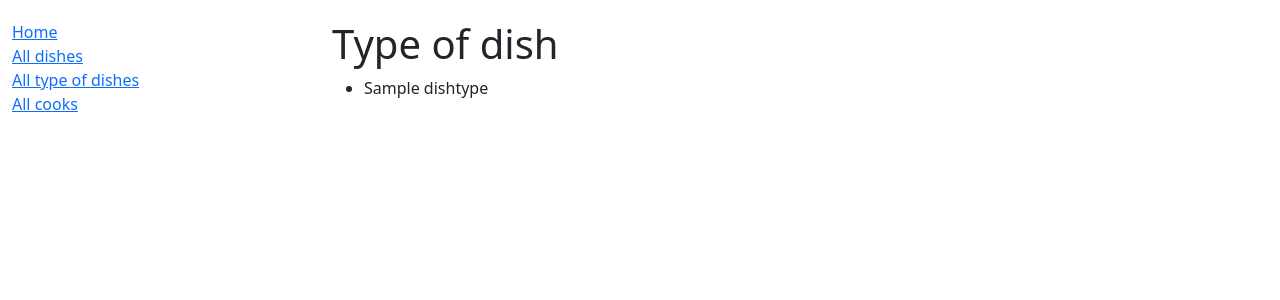
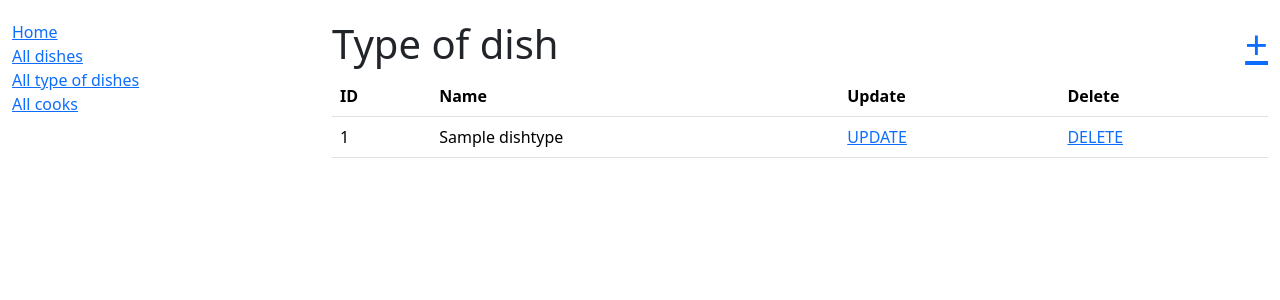
Before and after one commit to oleksashcherbakov/restaurant, a Django app: page /kitchen/dish-type/ in a window 1280 px wide. Shown: the top 300 px of the page. Run offline with Django 5.2, Linux system fonts and the light colour scheme; tables that the repository leaves empty hold one stand-in row (values such as "Sample post"); parts of the project's set-up code (start-up, migrations or seed data) failed here and were passed over.

Commit message:
added full funcionality for dish type

```diff
--- a/Restaurant/settings.py
+++ b/Restaurant/settings.py
@@ -37,6 +37,8 @@ INSTALLED_APPS = [
     "django.contrib.sessions",
     "django.contrib.messages",
     "django.contrib.staticfiles",
+    "crispy_forms",
+    "crispy_bootstrap5",
     "drf_spectacular",
     "debug_toolbar",
     "kitchen",
@@ -163,3 +165,7 @@ SPECTACULAR_SETTINGS = {
     "VERSION": "1.0.0",
     "SERVE_INCLUDE_SCHEMA": False,
 }
+
+CRISPY_ALLOWED_TEMPLATE_PACKS = "bootstrap5"
+
+CRISPY_TEMPLATE_PACK = "bootstrap5"
--- a/kitchen/urls.py
+++ b/kitchen/urls.py
@@ -17,12 +17,15 @@ Including another URLconf
 
 from django.contrib import admin
 from django.urls import path
-from kitchen.views import index, DishTypeListView, DishListView, DishDetailView
+from kitchen.views import index, DishTypeListView, DishListView, DishDetailView, DishTypeCreateView, DishTypeUpdateView, DishTypeDeleteView
 
 
 urlpatterns = [
     path("", index, name="index"),
+    path("dish-type/create", DishTypeCreateView.as_view(), name="dish-type-create"),
     path("dish-type/", DishTypeListView.as_view(), name="dish-type-list"),
+    path("dish-type/<int:pk>/update", DishTypeUpdateView.as_view(), name="dish-type-update"),
+    path("dish-type/<int:pk>/delete", DishTypeDeleteView.as_view(), name="dish-type-delete"),
     path("dishes/", DishListView.as_view(), name="dish-list"),
     path("dishes/<int:pk>/", DishDetailView.as_view(), name="dish-detail"),
 ]
--- a/kitchen/views.py
+++ b/kitchen/views.py
@@ -1,6 +1,8 @@
+from django.contrib.auth.mixins import LoginRequiredMixin
 from django.shortcuts import render
 from django.views import generic
 from django.views.generic import ListView
+from rest_framework.reverse import reverse_lazy
 
 from kitchen.models import Dish, Cook, DishType
 
@@ -26,12 +28,31 @@ class DishTypeListView(generic.ListView):
     model = DishType
     template_name = "kitchen/dish_type_list.html"
     context_object_name = "dish_type_list"
-    paginate_by = 5
+    paginate_by = 10
+
+
+class DishTypeCreateView(LoginRequiredMixin, generic.CreateView):
+    model = DishType
+    fields = ["name"]
+    template_name = "kitchen/dish_type_form.html"
+    success_url = reverse_lazy("kitchen:dish-type-list")
+
+
+class DishTypeUpdateView(LoginRequiredMixin, generic.UpdateView):
+    model = DishType
+    fields = ["name"]
+    template_name = "kitchen/dish_type_form.html"
+    success_url = reverse_lazy("kitchen:dish-type-list")
+
+class DishTypeDeleteView(LoginRequiredMixin, generic.DeleteView):
+    model = DishType
+    success_url = reverse_lazy("kitchen:dish-type-list")
+    template_name = "kitchen/dish_type_confirm_delete.html"
 
 
 class DishListView(generic.ListView):
     model = Dish
-    paginate_by = 5
+    paginate_by = 20
 
 
 class DishDetailView(generic.DetailView):
--- a/templates/kitchen/dish_type_list.html
+++ b/templates/kitchen/dish_type_list.html
@@ -1,13 +1,24 @@
 {% extends "base.html" %}
 
 {% block content %}
-  <h1>Type of dish</h1>
+  <h1>Type of dish <a style="float: right" href="{% url 'kitchen:dish-type-create' %}">+</a></h1>
   {% if dish_type_list %}
-    {% for dish_type in dish_type_list %}
-     <ul>
-       <li> {{ dish_type.name }} </li>
-     </ul>
-    {% endfor %}
+    <table class="table">
+      <tr>
+        <th>ID</th>
+        <th>Name</th>
+        <th>Update</th>
+        <th>Delete</th>
+      </tr>
+      {% for dish_type in dish_type_list %}
+        <tr>
+          <td>{{ dish_type.id }}</td>
+          <td>{{ dish_type.name }}</td>
+          <td><a href="{% url 'kitchen:dish-type-update' pk=dish_type.id %}">UPDATE</a></td>
+          <td><a href="{% url 'kitchen:dish-type-delete' pk=dish_type.id %}">DELETE</a></td>
+        </tr>
+      {% endfor %}
+    </table>
   {% else %}
     <p>There are no dish type</p>
   {% endif %}
```
Also changed, not shown: templates/kitchen/dish_type_confirm_delete.html (added, +11 -0 lines), templates/kitchen/dish_type_form.html (added, +10 -0 lines).
